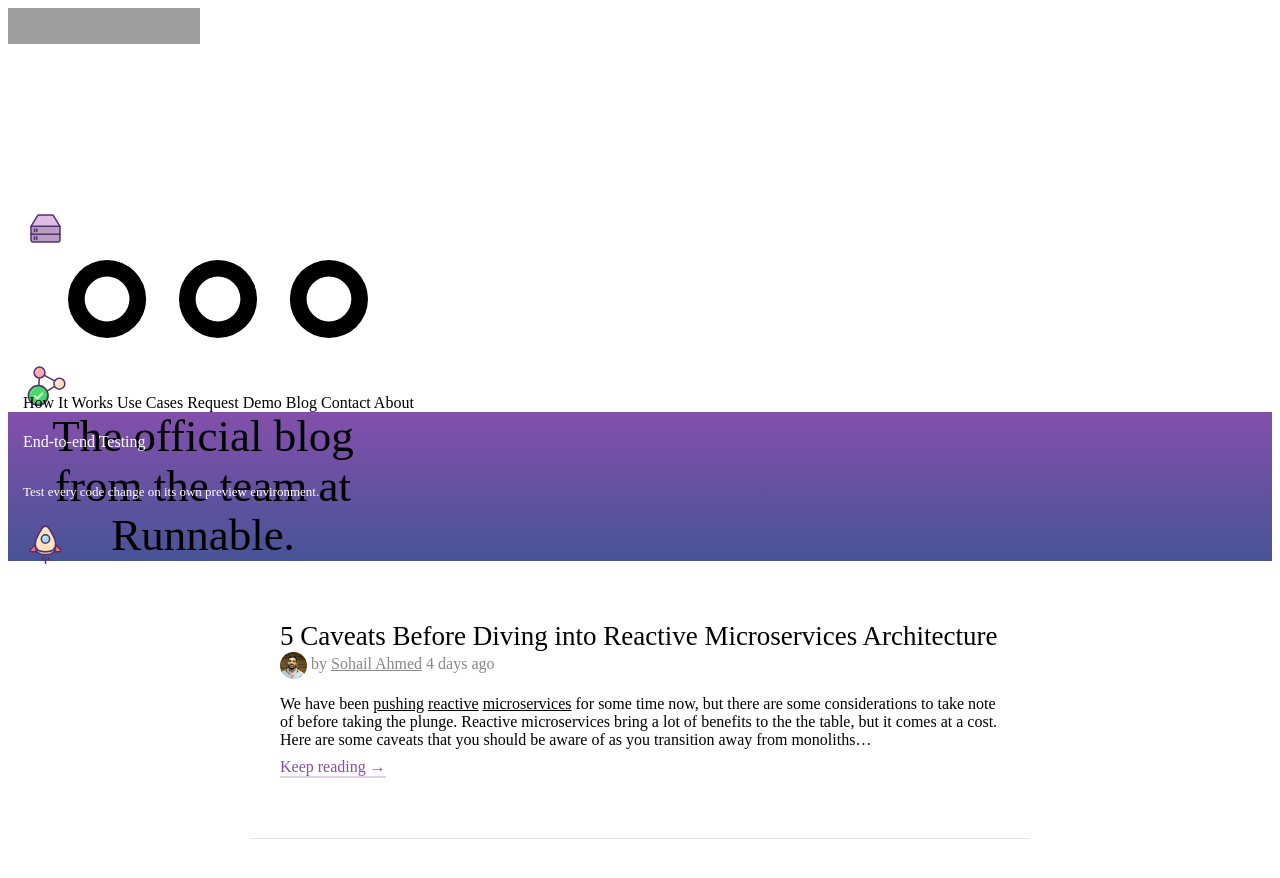
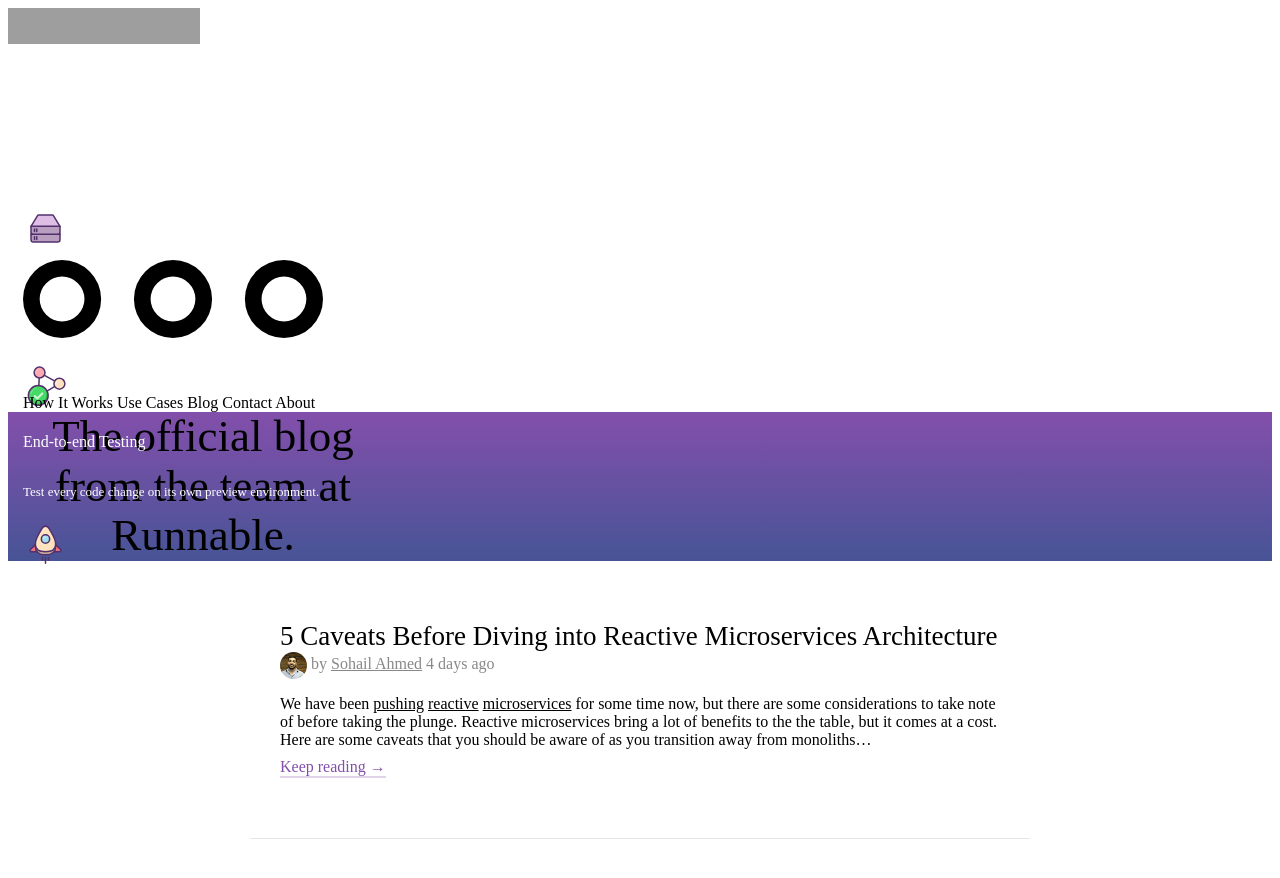
Before and after one commit to CodeNow/blog, a Jekyll site: the page built from index.html, in a window 1280 px wide and 900 px high. Shown: the top 878 px of the window. Built offline with Jekyll 4.4.1, drawn with Linux system fonts in a browser that asks for light colours; nearby versions of some CDN libraries; the list of posts is cut into pages by our own code.

Commit message:
removed signup, signin, request demo from header menu

```diff
--- a/_includes/header-menu.html
+++ b/_includes/header-menu.html
@@ -15,14 +15,11 @@
         Deploy to Production
       </a>
       <div class="list-item divider visible-xs"></div>
-      <a href="/signup/" class="list-item-a visible-xs js-hide-if-signed-in track-sign-up">Sign Up</a>
-      <a href="/signin/" class="list-item-a visible-md js-hide-if-signed-in">Sign In</a>
       <div class="list-item divider visible-md"></div>
       <a href="/docs/" class="list-item-a visible-sm">Docs</a>
       <a href="/pricing/" class="list-item-a visible-md">Pricing</a>
       <a href="/how-it-works/" class="list-item-a">How It Works</a>
       <a href="/use-cases/" class="list-item-a">Use Cases</a>
-      <a href="/demo/" class="list-item-a">Request Demo</a>
       <a href="/blog/" class="list-item-a">Blog</a>
       <a href="/contact/" class="list-item-a">Contact</a>
       <a href="/about/" class="list-item-a">About</a>
```
